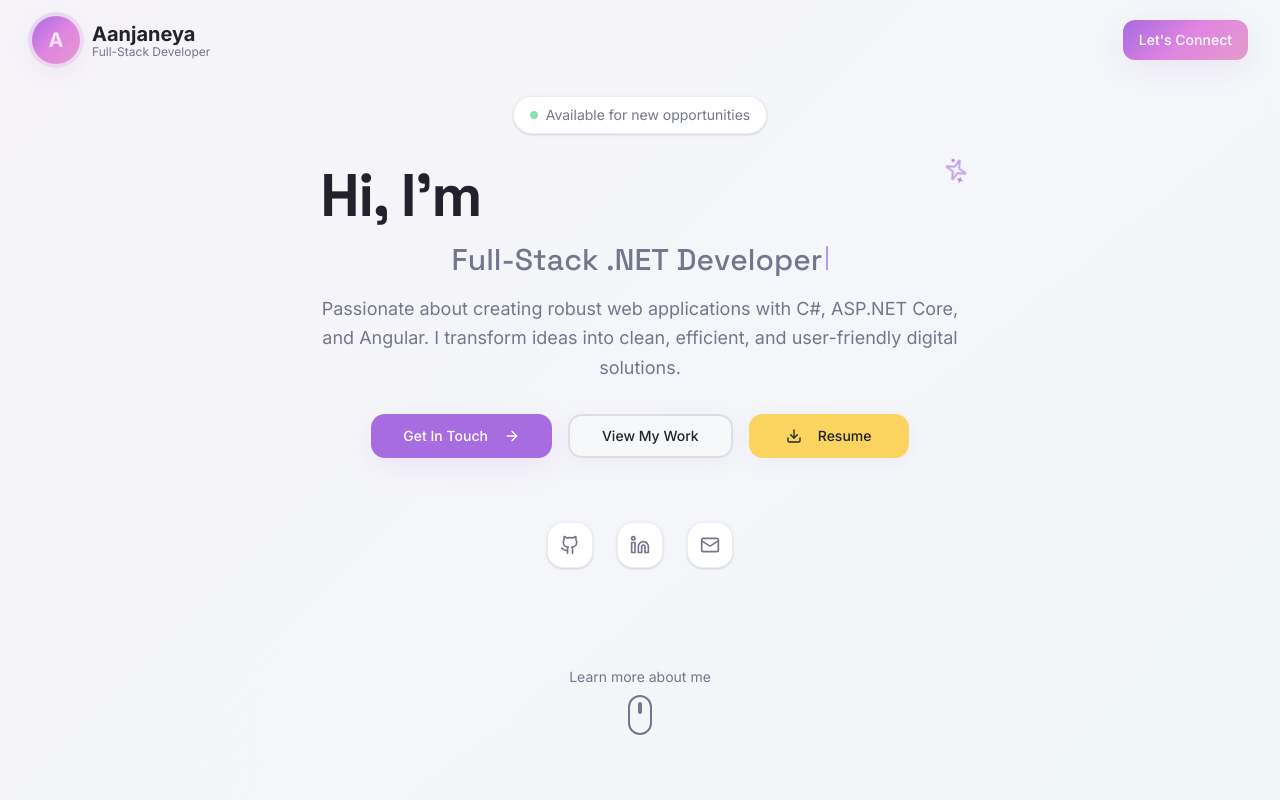
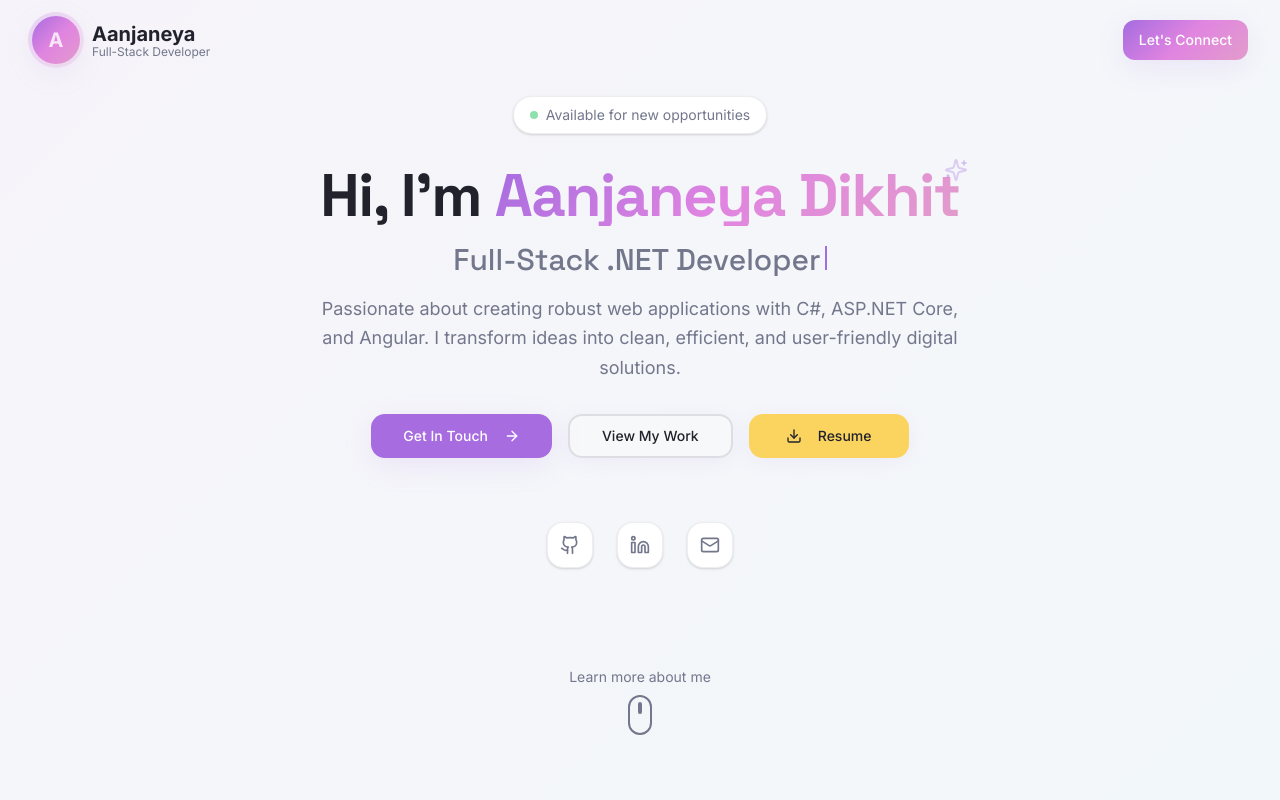
Before and after one commit to Aanjaneya-27/aanjaneya-career-portfolio, a React (Vite) app: page / in a window 1280 px wide. Shown: the top 800 px of the page. Built offline with nearby package versions, Linux system fonts and the light colour scheme.

Commit message:
Fix: Name not visible
The user reported that their name is not visible on the website. This commit addresses the issue by ensuring the name is displayed correctly.

```diff
--- a/src/components/Hero.tsx
+++ b/src/components/Hero.tsx
@@ -66,41 +66,21 @@ const Hero = () => {
           <div className="animate-enter-delay space-y-4">
             <h1 className="text-4xl sm:text-5xl lg:text-6xl font-heading font-bold text-foreground tracking-tight text-balance">
               <span className="inline-block animate-fade-in" style={{ animationDelay: '0.2s' }}>Hi, I'm</span>{" "}
-              <span className="text-gradient-primary relative inline-block">
-                {"Aanjaneya Dikhit".split("").map((char, index) => (
-                  <span
-                    key={index}
-                    className="inline-block animate-bounce hover:animate-pulse"
-                    style={{
-                      animationDelay: `${0.5 + index * 0.1}s`,
-                      animationDuration: '0.6s',
-                      animationFillMode: 'both'
-                    }}
-                  >
-                    {char === " " ? "\u00A0" : char}
-                  </span>
-                ))}
-                <Sparkles className="absolute -top-2 -right-2 w-6 h-6 text-primary/60 animate-spin" style={{ animationDuration: '3s' }} />
+              <span className="text-gradient-primary relative inline-block animate-scale-in" style={{ animationDelay: '0.4s' }}>
+                <span className="inline-block hover:animate-pulse transition-all duration-300 hover:scale-105">
+                  Aanjaneya Dikhit
+                </span>
+                <Sparkles className="absolute -top-2 -right-2 w-6 h-6 text-primary/60 animate-pulse" />
+                {/* Animated underline */}
+                <div className="absolute -bottom-2 left-0 w-full h-1 bg-gradient-primary rounded-full animate-[slideIn_1s_ease-out_0.8s_forwards] transform scale-x-0 origin-left"></div>
               </span>
             </h1>
 
-            <h2 className="text-xl sm:text-2xl lg:text-3xl font-heading font-medium text-muted-foreground overflow-hidden">
-              <span className="inline-block animate-fade-in relative" style={{ animationDelay: '1.8s' }}>
-                {"Full-Stack .NET Developer".split("").map((char, index) => (
-                  <span
-                    key={index}
-                    className="inline-block animate-fade-in hover:text-primary transition-colors duration-300"
-                    style={{
-                      animationDelay: `${1.8 + index * 0.05}s`,
-                      transform: 'translateY(20px)',
-                      animationFillMode: 'forwards'
-                    }}
-                  >
-                    {char === " " ? "\u00A0" : char}
-                  </span>
-                ))}
-                <span className="inline-block w-0.5 h-6 bg-primary ml-1 animate-pulse" style={{ animationDelay: '3.5s' }}></span>
+            <h2 className="text-xl sm:text-2xl lg:text-3xl font-heading font-medium text-muted-foreground animate-fade-in" style={{ animationDelay: '0.6s' }}>
+              <span className="inline-block hover:text-primary transition-colors duration-300">
+                Full-Stack .NET Developer
               </span>
+              <span className="inline-block w-0.5 h-6 bg-primary ml-1 animate-pulse" style={{ animationDelay: '1s' }}></span>
             </h2>
 
             <p className="text-lg text-muted-foreground max-w-2xl mx-auto leading-relaxed">
```
